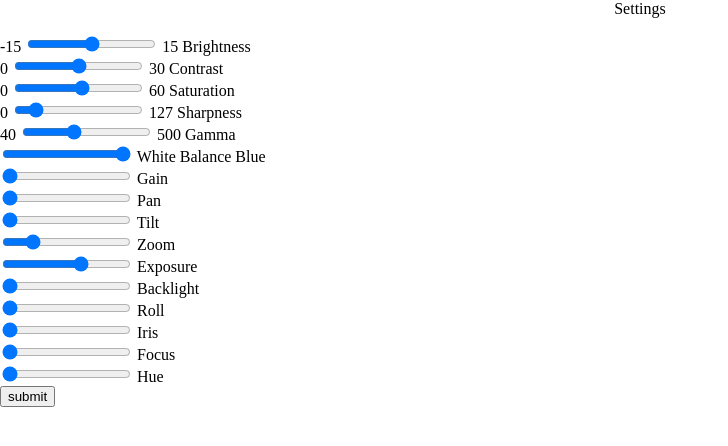
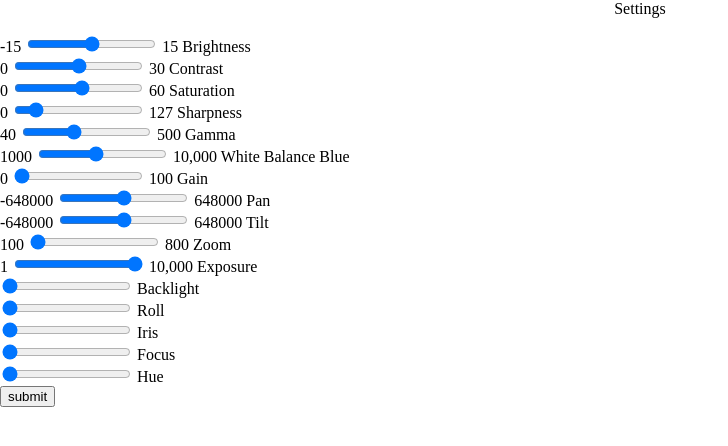
Before and after one commit to coleterrell97/SeniorDesign, a Flask app: page / in a window 1280 px wide. Shown: the top 446 px of the page, without its empty margins (0-728 px from the left). Run offline with Flask 2, Linux system fonts and the light colour scheme.

Commit message:
Add slider ranges and set initial values. last few have no information.

```diff
--- a/templates/index.html
+++ b/templates/index.html
@@ -19,41 +19,53 @@
           <label>Brightness</label>
 
           <br><label>0</label>
-          <input type="range" min="0" max="30" value='0' name="CAP_PROP_CONTRAST" class="slider" id="CAP_PROP_CONTRAST">
+          <input type="range" min="0" max="30" value='15' name="CAP_PROP_CONTRAST" class="slider" id="CAP_PROP_CONTRAST">
           <label>30</label>
           <label>Contrast</label>
 
           <br><label>0</label>
-          <input type="range" min="0" max="60" value="0" name="CAP_PROP_SATURATION" class="slider" id="CAP_PROP_SATURATION">
+          <input type="range" min="0" max="60" value="32" name="CAP_PROP_SATURATION" class="slider" id="CAP_PROP_SATURATION">
           <label>60</label>
           <label>Saturation</label>
 
           <br><label>0</label>
-          <input type="range" min="0" max="127" value="0" name="CAP_PROP_SHARPNESS" class="slider" id="CAP_PROP_SHARPNESS">
+          <input type="range" min="0" max="127" value="16" name="CAP_PROP_SHARPNESS" class="slider" id="CAP_PROP_SHARPNESS">
           <label>127</label>
           <label>Sharpness</label>
 
           <br><label>40</label>
-          <input type="range" min="40" max="500" value="0" name="CAP_PROP_GAMMA" class="slider" id="CAP_PROP_GAMMA">
+          <input type="range" min="40" max="500" value="220" name="CAP_PROP_GAMMA" class="slider" id="CAP_PROP_GAMMA">
           <label>500</label>
           <label>Gamma</label>
 
-          <br><input type="range" min="40" max="500" value="0" name="CAP_PROP_WHITE_BALANCE_BLUE_U" class="slider" id="CAP_PROP_WHITE_BALANCE_BLUE_U">
+          <br><label>1000</label>
+          <input type="range" min="1000" max="10000" value="5000" name="CAP_PROP_WHITE_BALANCE_BLUE_U" class="slider" id="CAP_PROP_WHITE_BALANCE_BLUE_U">
+          <label>10,000</label>
           <label>White Balance Blue</label>
 
-          <br><input type="range" min="40" max="500" value="0" name="CAP_PROP_GAIN" class="slider" id="CAP_PROP_GAIN">
+          <br><label>0</label>
+          <input type="range" min="0" max="100" value="0" name="CAP_PROP_GAIN" class="slider" id="CAP_PROP_GAIN">
+          <label>100</label>
           <label>Gain</label>
 
-          <br><input type="range" min="40" max="500" value="0" name="CAP_PROP_PAN" class="slider" id="CAP_PROP_PAN">
+          <br><label>-648000</label>
+          <input type="range" min="-648000" max="648000" value="0" name="CAP_PROP_PAN" class="slider" id="CAP_PROP_PAN">
+          <label>648000</label>
           <label>Pan</label>
 
-          <br><input type="range" min="0" max="500" value="0" name="CAP_PROP_TILT" class="slider" id="CAP_PROP_TILT">
+          <br><label>-648000</label>
+          <input type="range" min="-648000" max="648000" value="0" name="CAP_PROP_TILT" class="slider" id="CAP_PROP_TILT">
+          <label>648000</label>
           <label>Tilt</label>
 
-          <br><input type="range" min="0" max="500" value="0" name="CAP_PROP_ZOOM" class="slider" id="CAP_PROP_ZOOM">
+          <br><label>100</label>
+          <input type="range" min="100" max="800" value="100" name="CAP_PROP_ZOOM" class="slider" id="CAP_PROP_ZOOM">
+          <label>800</label>
           <label>Zoom</label>
 
-          <br><input type="range" min="0" max="500" value="0" name="CAP_PROP_EXPOSURE" class="slider" id="CAP_PROP_EXPOSURE">
+          <br><label>1</label>
+          <input type="range" min="1" max="10,000" value="312" name="CAP_PROP_EXPOSURE" class="slider" id="CAP_PROP_EXPOSURE">
+          <label>10,000</label>
           <label>Exposure</label>
 
           <br><input type="range" min="0" max="500" value="0" name="CAP_PROP_BACKLIGHT" class="slider" id="CAP_PROP_BACKLIGHT">
```
